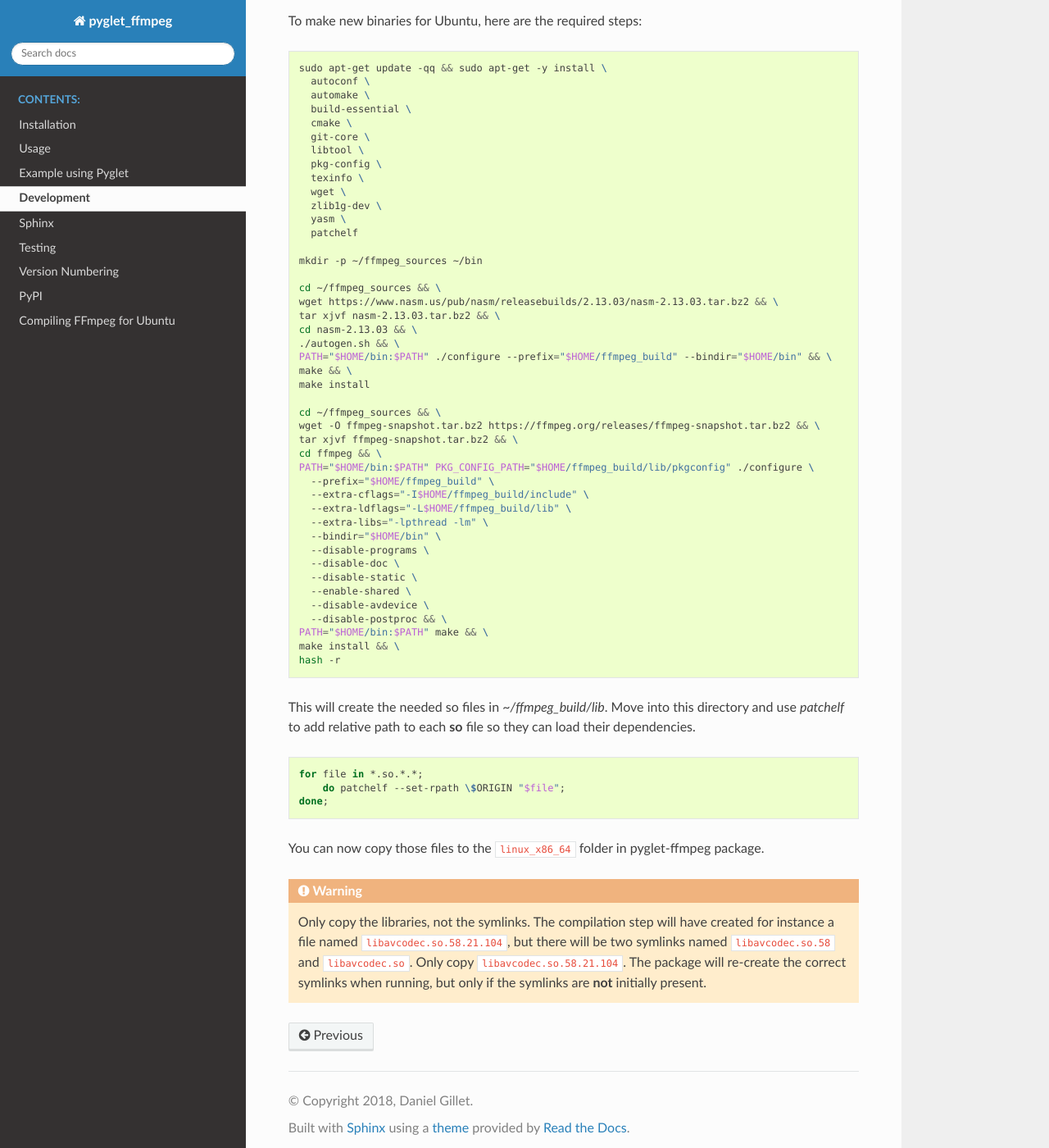
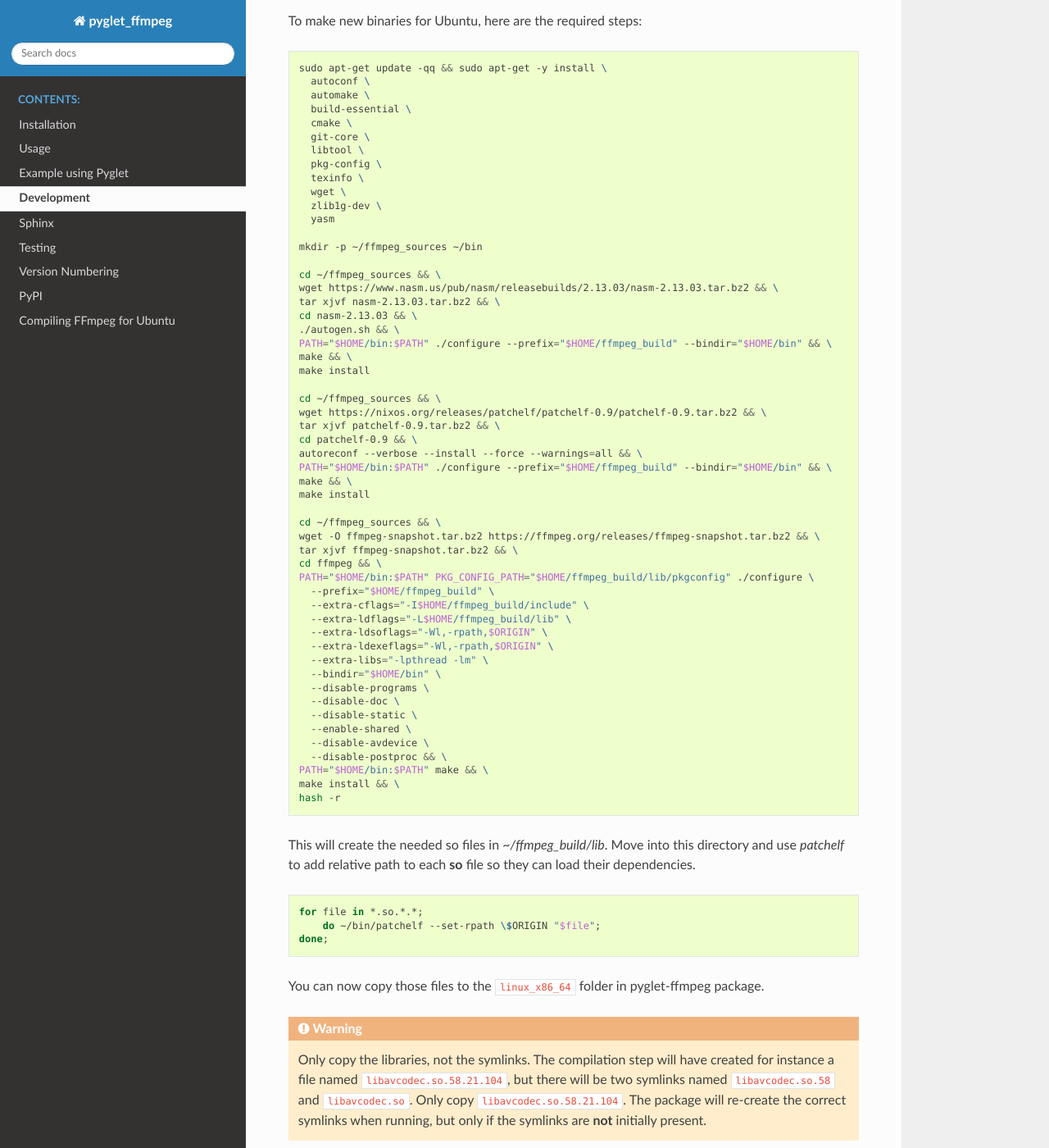
Before and after one commit to pythonarcade/pyglet-ffmpeg, a Sphinx documentation site: the page built from doc/development.rst, in a window 1280 px wide and 1400 px high, scrolled down 1267 px. Shown: the whole window at 82% size. Built offline with Sphinx 7.4.7 and the Read the Docs theme 2.0.0, drawn with Linux system fonts in a browser that asks for light colours.

Commit message:
fix: doc: Compile FFmpeg on Ubuntu 14.04.5
Update documentation accordingly.

```diff
--- a/doc/development.rst
+++ b/doc/development.rst
@@ -94,6 +93,15 @@ To make new binaries for Ubuntu, here are the required steps:
     make install
 
     cd ~/ffmpeg_sources && \
+    wget https://nixos.org/releases/patchelf/patchelf-0.9/patchelf-0.9.tar.bz2 && \
+    tar xjvf patchelf-0.9.tar.bz2 && \
+    cd patchelf-0.9 && \
+    autoreconf --verbose --install --force --warnings=all && \
+    PATH="$HOME/bin:$PATH" ./configure --prefix="$HOME/ffmpeg_build" --bindir="$HOME/bin" && \
+    make && \
+    make install
+
+    cd ~/ffmpeg_sources && \
     wget -O ffmpeg-snapshot.tar.bz2 https://ffmpeg.org/releases/ffmpeg-snapshot.tar.bz2 && \
     tar xjvf ffmpeg-snapshot.tar.bz2 && \
     cd ffmpeg && \
@@ -101,6 +109,8 @@ To make new binaries for Ubuntu, here are the required steps:
       --prefix="$HOME/ffmpeg_build" \
       --extra-cflags="-I$HOME/ffmpeg_build/include" \
       --extra-ldflags="-L$HOME/ffmpeg_build/lib" \
+      --extra-ldsoflags="-Wl,-rpath,$ORIGIN" \
+      --extra-ldexeflags="-Wl,-rpath,$ORIGIN" \
       --extra-libs="-lpthread -lm" \
       --bindir="$HOME/bin" \
       --disable-programs \
@@ -120,7 +130,7 @@ dependencies.
 .. code-block:: bash
 
     for file in *.so.*.*;
-        do patchelf --set-rpath \$ORIGIN "$file";
+        do ~/bin/patchelf --set-rpath \$ORIGIN "$file";
     done;
 
 
```
Also changed, not shown: other parts of doc/development.rst (+1 -2 lines), 5 other files.
